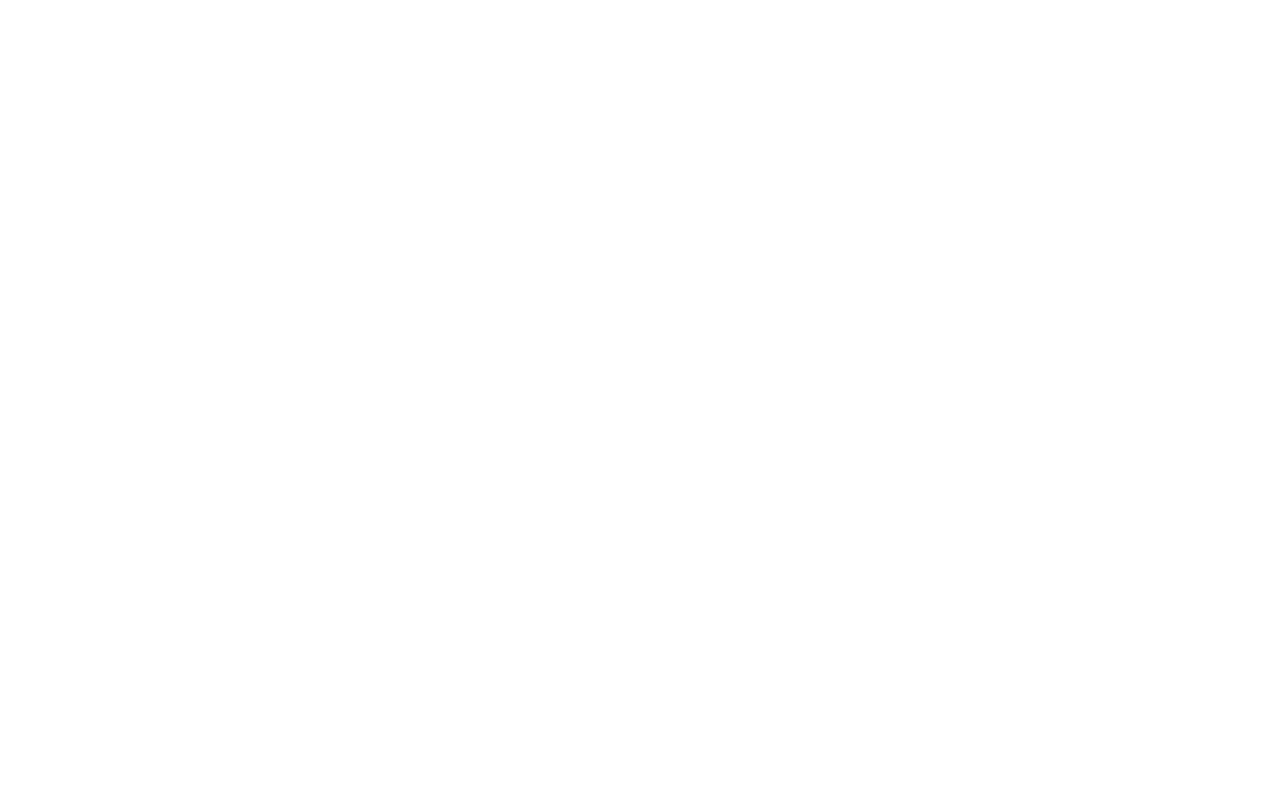
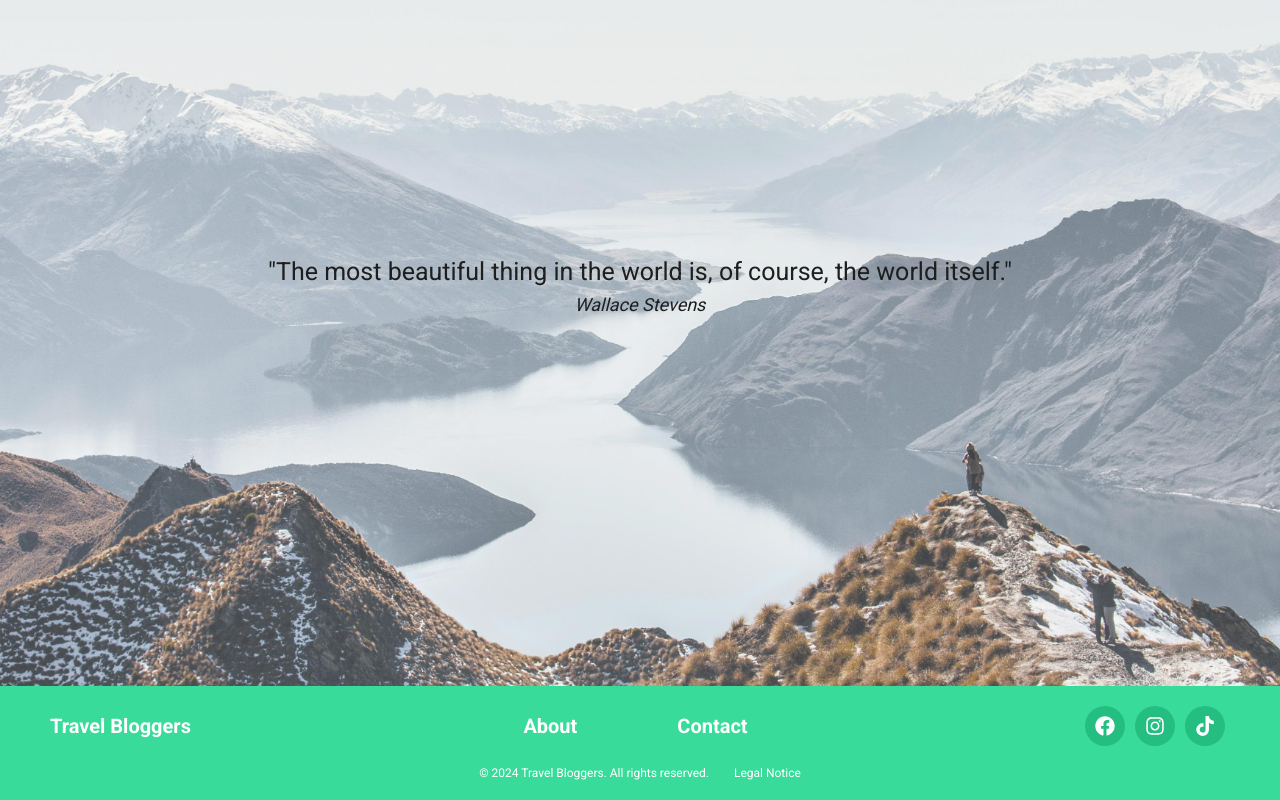
Before and after one commit to Vanyl/travelBloggers-frontend, a React (Vite) app in the folder frontend/: page / in a window 1280 px wide. Shown: the part 914-1714 px from the top of the page. Before the commit the page ends 800 px from the top, so only its background shows below. Built offline with nearby package versions, Linux system fonts and the light colour scheme.

Commit message:
footer and subfooter creation - this one is still in work in progress

```diff
--- a/frontend/src/App.jsx
+++ b/frontend/src/App.jsx
@@ -1,6 +1,8 @@
 import React from "react";
 import Navbar from "./components/Navbar"
 import Hero from "./components/Hero"
+import Footer from "./components/Footer"
+import SubFooter from "./components/SubFooter"
 import './App.css'
 
 
@@ -10,6 +12,8 @@ function App() {
   return (
     <>
     <Hero/>
+    <SubFooter/>
+    <Footer/>
     </>
   )
 }
--- /dev/null
+++ b/frontend/src/components/Footer.jsx
@@ -0,0 +1,28 @@
+import React from 'react';
+import '../sass/footer.sass';
+import { FaFacebook, FaInstagram, FaTiktok } from "react-icons/fa";
+
+function Footer() {
+  return (
+    <div className="footer">
+      <div className="footer-content">
+        <h3>Travel Bloggers</h3>
+        <div className="link-container">
+          <h4 className="link">About</h4>
+          <h4 className="link">Contact</h4>
+        </div>
+        <div className="social-links">
+          <a href="https://www.facebook.com" target="_blank" rel="noopener noreferrer"><FaFacebook /></a>
+          <a href="https://www.instagram.com" target="_blank" rel="noopener noreferrer"><FaInstagram /></a>
+          <a href="https://www.tiktok.com" target="_blank" rel="noopener noreferrer"><FaTiktok /></a>
+        </div>
+      </div>
+      <div className="legal">
+        <p>© 2024 Travel Bloggers. All rights reserved.</p>
+        <a href="#" className="legal-link">Legal Notice</a>
+      </div>
+    </div>
+  );
+}
+
+export default Footer;
--- /dev/null
+++ b/frontend/src/components/SubFooter.jsx
@@ -0,0 +1,17 @@
+import React from 'react';
+import '../sass/subfooter.sass';
+
+function SubFooter() {
+  return (
+    <div className="subfooter">
+        <blockquote className="travel-quote">
+            "The most beautiful thing in the world is, of course, the world itself."
+            <div className="quote-author">Wallace Stevens</div>
+        </blockquote>
+    </div>
+
+
+  );
+}
+
+export default SubFooter;
--- /dev/null
+++ b/frontend/src/sass/footer.sass
@@ -0,0 +1,51 @@
+.footer
+  font-family: 'Roboto', sans-serif
+  background-color: #39db9a
+  color: white
+  padding: 20px 50px
+  text-align: center
+
+.footer-content
+  display: flex
+  justify-content: space-between
+  align-items: center
+  width: 100%
+
+.link-container
+  display: flex
+  gap: 100px
+
+h3, .link
+  font-size: 20px
+  margin: 0
+
+.social-links
+  a
+    display: inline-flex
+    justify-content: center
+    align-items: center
+    background-color: darken(#39db9a, 10%)
+    border-radius: 50%
+    width: 40px
+    height: 40px
+    color: white
+    margin: 0 5px
+    svg
+      width: 20px
+      height: 20px
+
+.legal
+  display: flex
+  justify-content: center
+  gap: 25px
+  width: 100%
+  margin-top: 20px
+
+  p, .legal-link
+    margin: 0
+    color: white
+    font-size: 12px
+    text-decoration: none
+
+  .legal-link:hover
+    text-decoration: underline  // Ajoute un soulignement au survol
--- a/frontend/src/sass/hero.sass
+++ b/frontend/src/sass/hero.sass
@@ -1,6 +1,5 @@
 .hero
   font-family: 'Roboto', sans-serif //Font a modifier ??
-  position: relative
   height: 100vh
   background-image: url('/src/assets/images/hero-banner.jpg')
   background-size: cover
--- a/frontend/src/sass/navbar.sass
+++ b/frontend/src/sass/navbar.sass
@@ -18,6 +18,7 @@ body, html
   font-size: 24px
   font-weight: bold
   margin: 0
+  color: white
 
 .navbar-links
   display: flex
--- /dev/null
+++ b/frontend/src/sass/subfooter.sass
@@ -0,0 +1,23 @@
+.subfooter
+  background-image: url('/src/assets/images/surfooter-banner.jpg')
+  background-size: cover
+  background-position: center top
+  height: 100vh
+  display: flex
+  justify-content: center
+  align-items: center
+
+.travel-quote
+  font-family: 'Roboto', sans-serif
+  font-size: 25px
+  color: #1E1E1E
+  width: 70%
+  text-align: center
+  margin: 0
+  padding: 20px
+
+.quote-author
+   font-size:18px
+   margin-top: 8px
+   font-style: italic
+   text-align: center
```
Also changed, not shown: frontend/src/assets/images/surfooter-banner.jpg (added).
